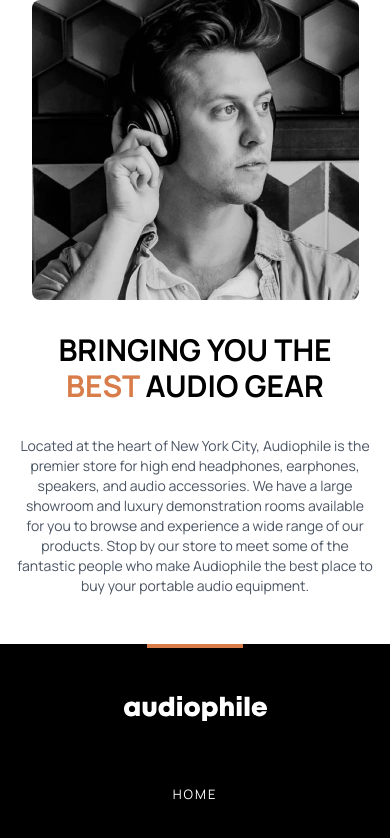
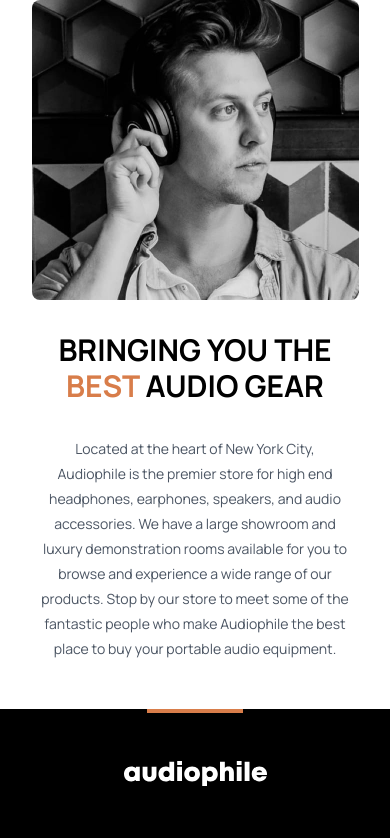
Before and after one commit to lemreyes/audiophile, a Next.js app: page / in a window 390 px wide. Shown: the part 2952-3790 px from the top of the page. Built offline with nearby package versions, Linux system fonts and the light colour scheme.

Commit message:
Home page Closing word responsiveness

```diff
--- a/src/app/Components/ClosingStatement.tsx
+++ b/src/app/Components/ClosingStatement.tsx
@@ -24,24 +24,26 @@ export default function ClosingStatement() {
       width: 540,
       height: 588,
       altText: "man with headphones",
-      styleClasses: "rounded-lg",
+      styleClasses: "rounded-lg desktop:order-2",
     },
   };
 
   return (
-    <section className="mt-8 mb-12 flex flex-col items-center">
+    <section className="mt-8 mb-12 flex flex-col desktop:flex-row items-center">
       <ImageDynamic imageSrc={bestGearImgSrc} />
-      <h2 className="mt-8 px-8 text-3xl text-center uppercase font-bold">
-        Bringing you the <span className="text-accent">best</span> audio gear
-      </h2>
-      <p className="mt-8 px-4 text-sm text-center text-gray-600">
-        Located at the heart of New York City, Audiophile is the premier store
-        for high end headphones, earphones, speakers, and audio accessories. We
-        have a large showroom and luxury demonstration rooms available for you
-        to browse and experience a wide range of our products. Stop by our store
-        to meet some of the fantastic people who make Audiophile the best place
-        to buy your portable audio equipment.
-      </p>
+      <div className="desktop:order-1">
+        <h2 className="mt-8 px-8 tablet:w-2/3 text-3xl tablet:text-[40px] desktop:tracking-wide tablet:leading-[44px] text-center uppercase font-bold">
+          Bringing you the <span className="text-accent">best</span> audio gear
+        </h2>
+        <p className="mt-8 px-4 text-sm text-center text-gray-600 tablet:w-2/3 leading-[25px]">
+          Located at the heart of New York City, Audiophile is the premier store
+          for high end headphones, earphones, speakers, and audio accessories.
+          We have a large showroom and luxury demonstration rooms available for
+          you to browse and experience a wide range of our products. Stop by our
+          store to meet some of the fantastic people who make Audiophile the
+          best place to buy your portable audio equipment.
+        </p>
+      </div>
     </section>
   );
 }
--- a/src/app/Components/FeatureProduct.tsx
+++ b/src/app/Components/FeatureProduct.tsx
@@ -5,6 +5,7 @@ import yx1_mobile from "../../../public/assets/home/mobile/image-earphones-yx1.j
 import yx1_tablet from "../../../public/assets/home/tablet/image-earphones-yx1.jpg";
 import yx1_desktop from "../../../public/assets/home/desktop/image-earphones-yx1.jpg";
 import ImageDynamic, { ImageSrcObject } from "./ImageDynamic";
+import ClosingStatement from "./ClosingStatement";
 
 export default function FeatureProduct() {
   const zX9ImageSrc: ImageSrcObject = {
@@ -98,6 +99,7 @@ export default function FeatureProduct() {
           </div>
         </div>
       </article>
+      <ClosingStatement />
     </section>
   );
 }
--- a/src/app/page.tsx
+++ b/src/app/page.tsx
@@ -1,5 +1,4 @@
 import Categories from "./Components/Categories";
-import ClosingStatement from "./Components/ClosingStatement";
 import FeatureProduct from "./Components/FeatureProduct";
 import Hero from "./Components/Hero";
 
@@ -9,7 +8,6 @@ export default function Home() {
       <Hero />
       <Categories />
       <FeatureProduct />
-      <ClosingStatement />
     </main>
   );
 }
```
